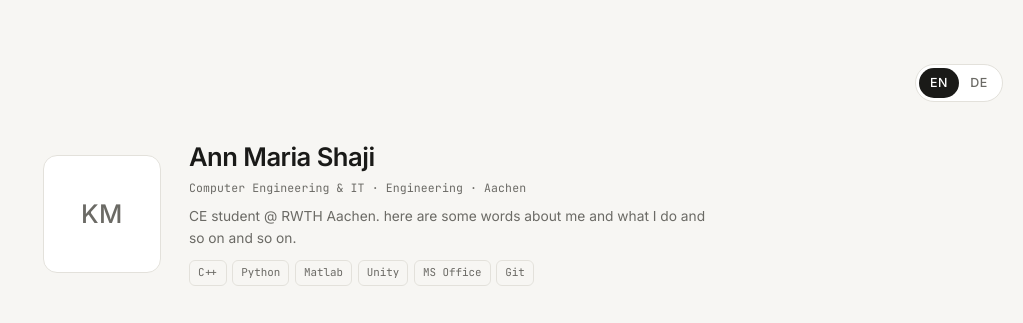
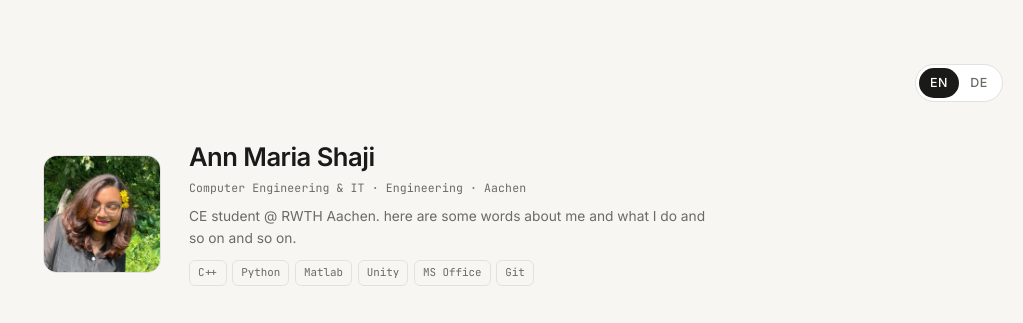
Before and after one commit to annmaria-shaji/annmaria-shaji.github.io, a plain HTML site: page index.html in a window 1280 px wide. Shown: the top 323 px of the page, without its empty margins (257-1280 px from the left). Drawn offline with Linux system fonts and the light colour scheme.

Commit message:
Feat: inital

```diff
--- a/index.html
+++ b/index.html
@@ -215,7 +215,7 @@
     <div class="intro">
       <!-- PLACEHOLDER 1 - replace photo.jpg with your image file -->
       <div class="photo">
-        <img src="annmariashaji.png" alt="Ann Maria Shaji" onerror="this.remove();document.getElementById('initials').hidden=false">
+        <img src="media/annmariashaji-natural.jpg" alt="Ann Maria Shaji" onerror="this.remove();document.getElementById('initials').hidden=false">
         <span class="initials" id="initials" hidden>KM</span>
       </div>
 
```
Also changed, not shown: media/annmariashaji-natural.jpg (added).
